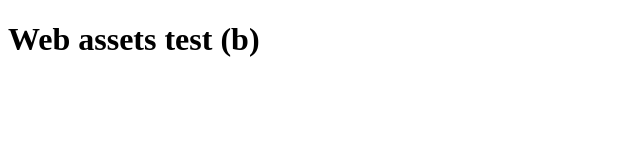
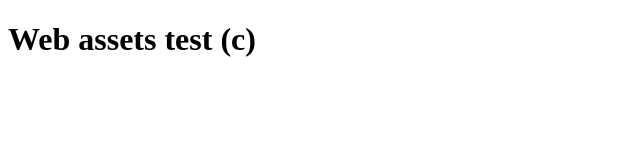
Before and after one commit to dartess/assets-test, a website: page docs/index.html in a window 1280 px wide. Shown: the full height of the page, 0-640 px from the left. Drawn offline with Linux system fonts and the light colour scheme.

```diff
--- a/docs/index.html
+++ b/docs/index.html
@@ -65,7 +65,7 @@
     <link rel="apple-touch-startup-image" href="./splash-screens/apple-splash-dark-1136-640.png" media="(prefers-color-scheme: dark) and (device-width: 320px) and (device-height: 568px) and (-webkit-device-pixel-ratio: 2) and (orientation: landscape)">
   </head>
   <body>
-    <h1>Web assets test (b)</h1>
+    <h1>Web assets test (c)</h1>
     <img src="https://deelay.me/2000/https://loremflickr.com/1/1" alt="" style="display: none;">
   </body>
 </html>
```
